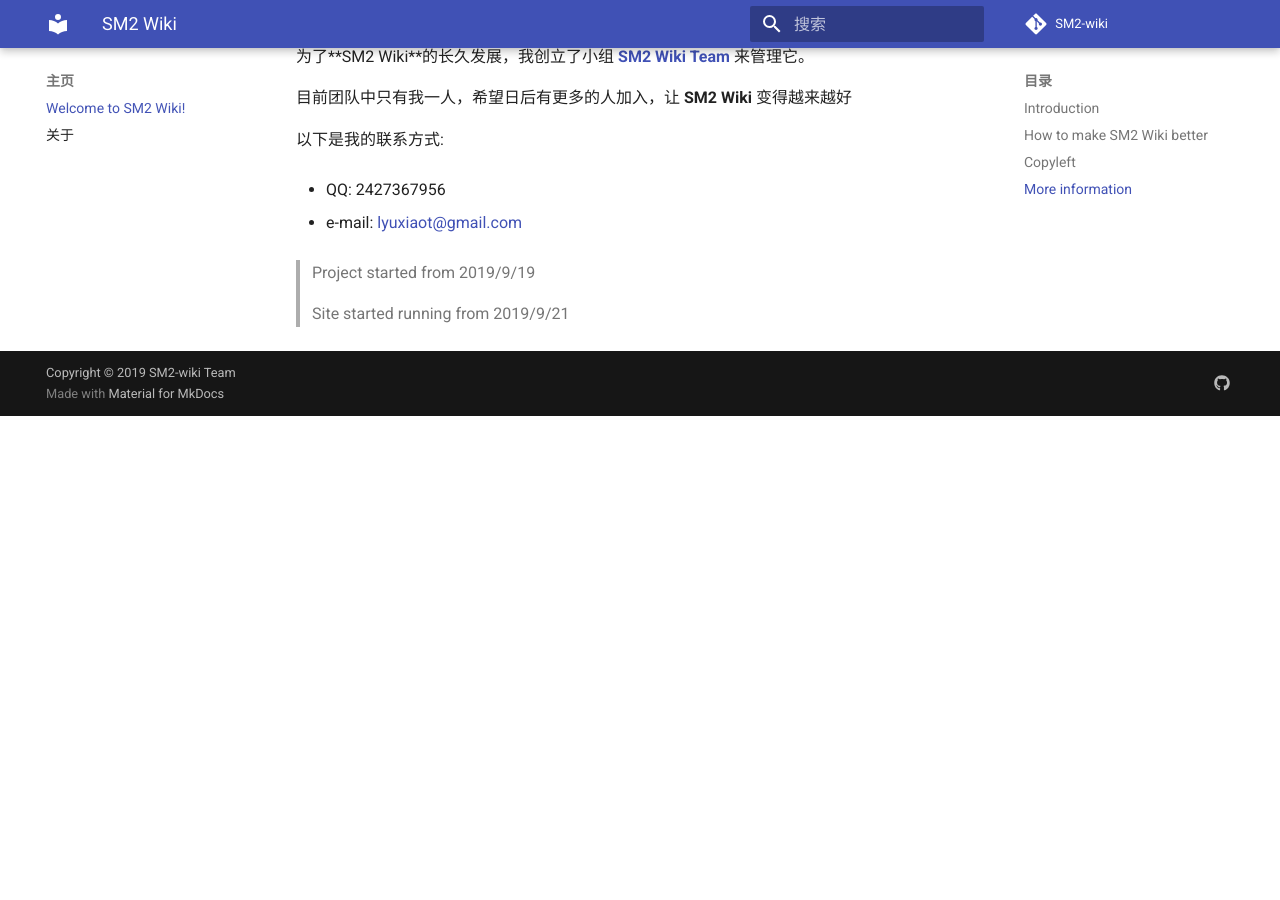
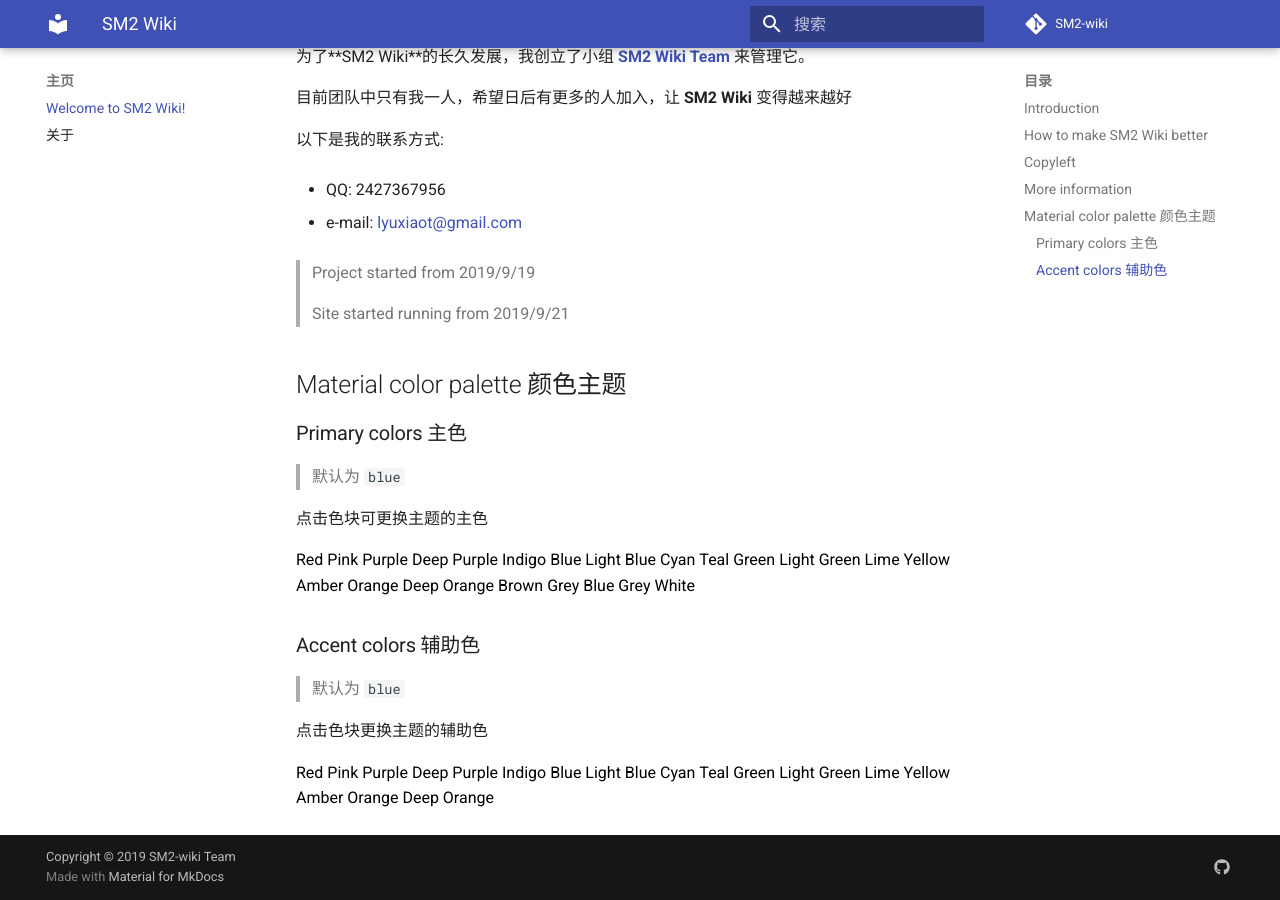
Before and after one commit to SM2-wiki/SM2-wiki, an MkDocs documentation site: the page built from docs/index.md, in a window 1280 px wide and 900 px high, scrolled down 1156 px. Built offline with MkDocs 1.6.1 and Material for MkDocs 9.7.7, drawn with Linux system fonts in a browser that asks for light colours; comment, search, counter and statistics services are not loaded; before the commit the page ends 1572 px from its top, so only the background shows below that.

Commit message:
Update index.md

```diff
--- a/docs/index.md
+++ b/docs/index.md
@@ -48,8 +48,85 @@
 
 - e-mail: lyuxiaot@gmail.com
 
-
-
 > Project started from 2019/9/19
 
 > Site started running from 2019/9/21
+
+## Material color palette 颜色主题
+
+### Primary colors 主色
+
+> 默认为 `blue`
+
+点击色块可更换主题的主色
+
+<div id="color-button">
+<button data-md-color-primary="red">Red</button>
+<button data-md-color-primary="pink">Pink</button>
+<button data-md-color-primary="purple">Purple</button>
+<button data-md-color-primary="deep-purple">Deep Purple</button>
+<button data-md-color-primary="indigo">Indigo</button>
+<button data-md-color-primary="blue">Blue</button>
+<button data-md-color-primary="light-blue">Light Blue</button>
+<button data-md-color-primary="cyan">Cyan</button>
+<button data-md-color-primary="teal">Teal</button>
+<button data-md-color-primary="green">Green</button>
+<button data-md-color-primary="light-green">Light Green</button>
+<button data-md-color-primary="lime">Lime</button>
+<button data-md-color-primary="yellow">Yellow</button>
+<button data-md-color-primary="amber">Amber</button>
+<button data-md-color-primary="orange">Orange</button>
+<button data-md-color-primary="deep-orange">Deep Orange</button>
+<button data-md-color-primary="brown">Brown</button>
+<button data-md-color-primary="grey">Grey</button>
+<button data-md-color-primary="blue-grey">Blue Grey</button>
+<button data-md-color-primary="white">White</button>
+</div>
+
+<script>
+  var buttons = document.querySelectorAll("button[data-md-color-primary]");
+  Array.prototype.forEach.call(buttons, function(button) {
+    button.addEventListener("click", function() {
+      document.body.dataset.mdColorPrimary = this.dataset.mdColorPrimary;
+      localStorage.setItem("data-md-color-primary",this.dataset.mdColorPrimary);
+    })
+  })
+</script>
+
+### Accent colors 辅助色
+
+> 默认为 `blue`
+
+点击色块更换主题的辅助色
+
+<div id="color-button">
+<button data-md-color-accent="red">Red</button>
+<button data-md-color-accent="pink">Pink</button>
+<button data-md-color-accent="purple">Purple</button>
+<button data-md-color-accent="deep-purple">Deep Purple</button>
+<button data-md-color-accent="indigo">Indigo</button>
+<button data-md-color-accent="blue">Blue</button>
+<button data-md-color-accent="light-blue">Light Blue</button>
+<button data-md-color-accent="cyan">Cyan</button>
+<button data-md-color-accent="teal">Teal</button>
+<button data-md-color-accent="green">Green</button>
+<button data-md-color-accent="light-green">Light Green</button>
+<button data-md-color-accent="lime">Lime</button>
+<button data-md-color-accent="yellow">Yellow</button>
+<button data-md-color-accent="amber">Amber</button>
+<button data-md-color-accent="orange">Orange</button>
+<button data-md-color-accent="deep-orange">Deep Orange</button>
+</div>
+
+<script>
+  var buttons = document.querySelectorAll("button[data-md-color-accent]");
+  Array.prototype.forEach.call(buttons, function(button) {
+    button.addEventListener("click", function() {
+      document.body.dataset.mdColorAccent = this.dataset.mdColorAccent;
+      localStorage.setItem("data-md-color-accent",this.dataset.mdColorAccent);
+    })
+  })
+
+  // #758
+  document.getElementsByClassName('md-nav__title')[1].click()
+</script>
```
